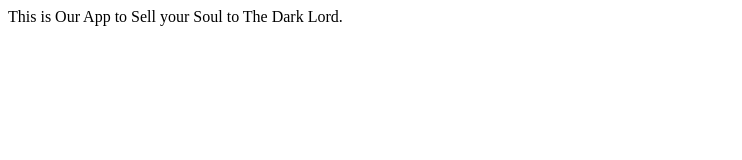
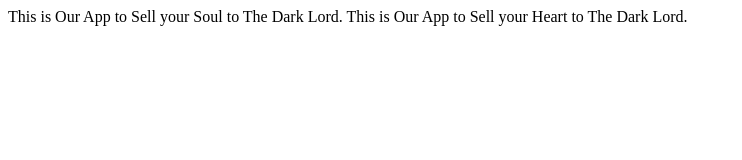
Before and after one commit to biggiehiggs/learning_git, a plain HTML site: page index.html in a window 1280 px wide. Shown: the whole page, without its empty margins (0-742 px from the left). Drawn offline with Linux system fonts and the light colour scheme.

Commit message:
This the same thing again for practice

```diff
--- a/index.html
+++ b/index.html
@@ -5,4 +5,7 @@
   <body>
     This is Our App to Sell your Soul to The Dark Lord.
   </body>
+  <body>
+    This is Our App to Sell your Heart to The Dark Lord.
+  </body>
 </html>
```
